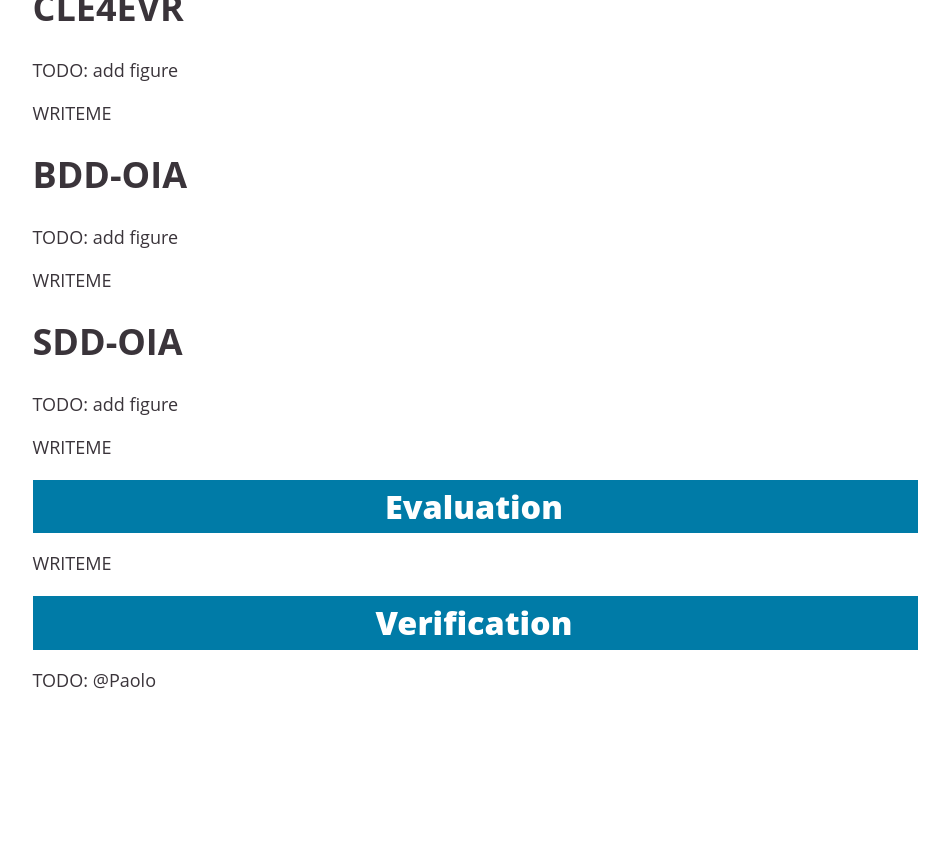
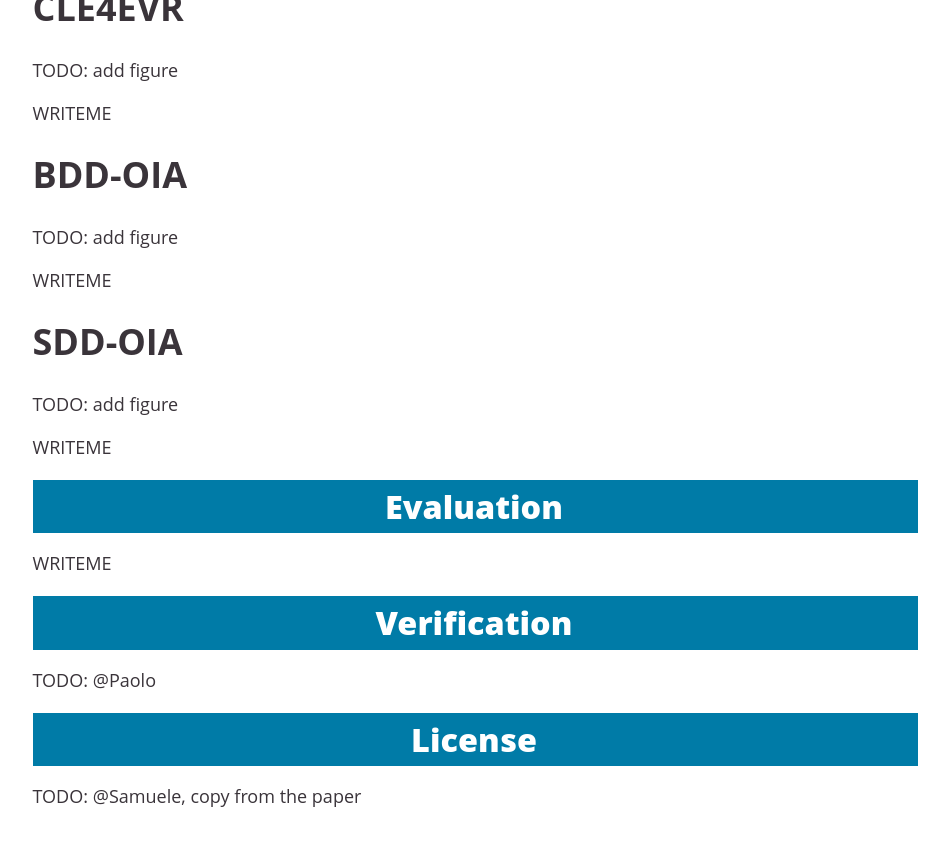
Before and after one commit to unitn-sml/rsbench, a Jekyll site: the page built from index.md, in a window 1280 px wide and 900 px high, scrolled down 4522 px. Shown: the top 846 px of the window, without its empty margins (165-1114 px from the left). Built offline with Jekyll 4.4.1, drawn with Linux system fonts in a browser that asks for light colours; our own code applies the rules of GitHub Pages for plain Markdown files; before the commit the page ends 5305 px from its top, so only the background shows below that.

Commit message:
index, header: add license section.

```diff
--- a/_includes/header.html
+++ b/_includes/header.html
@@ -5,6 +5,7 @@
     <a href="#usage">Usage</a>
     <a href="#evaluation">Evaluation</a>
     <a href="#verification">Verification</a>
+    <a href="#license">License</a>
 </div>
 
 <div class="header">
--- a/index.md
+++ b/index.md
@@ -153,3 +153,8 @@ WRITEME
 <h1 class="heading blue"><a name="verification">Verification</a></h1>
 
 TODO: @Paolo
+
+
+<h1 class="heading blue"><a name="license">License</a></h1>
+
+TODO: @Samuele, copy from the paper
```
